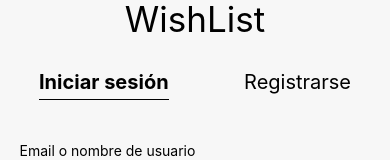
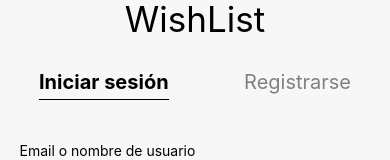
Before and after one commit to Cayetano97/WishList, a React Native app in the folder FrontEnd/: screen / in a window 390 px wide. Shown: the part 227-387 px from the top of the page. Built offline with nearby package versions, Linux system fonts and the light colour scheme.

Commit message:
pending add styles

```diff
--- a/FrontEnd/components/Login-Register/Login-Register.jsx
+++ b/FrontEnd/components/Login-Register/Login-Register.jsx
@@ -129,6 +129,7 @@ const styles = StyleSheet.create({
   },
   noselected: {
     fontSize: 20,
+    color: "grey",
   },
   inputtext: {
     height: 40,
```
